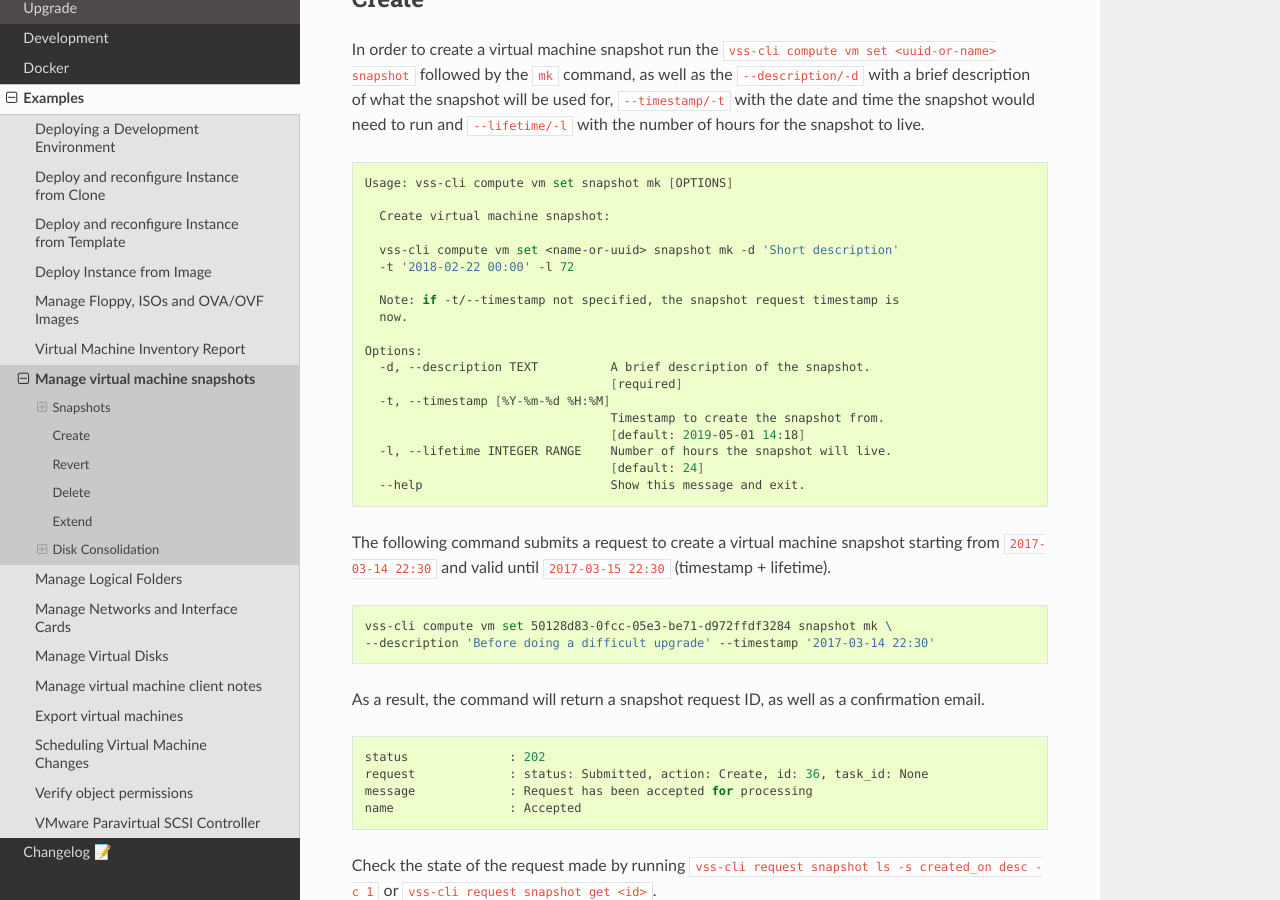
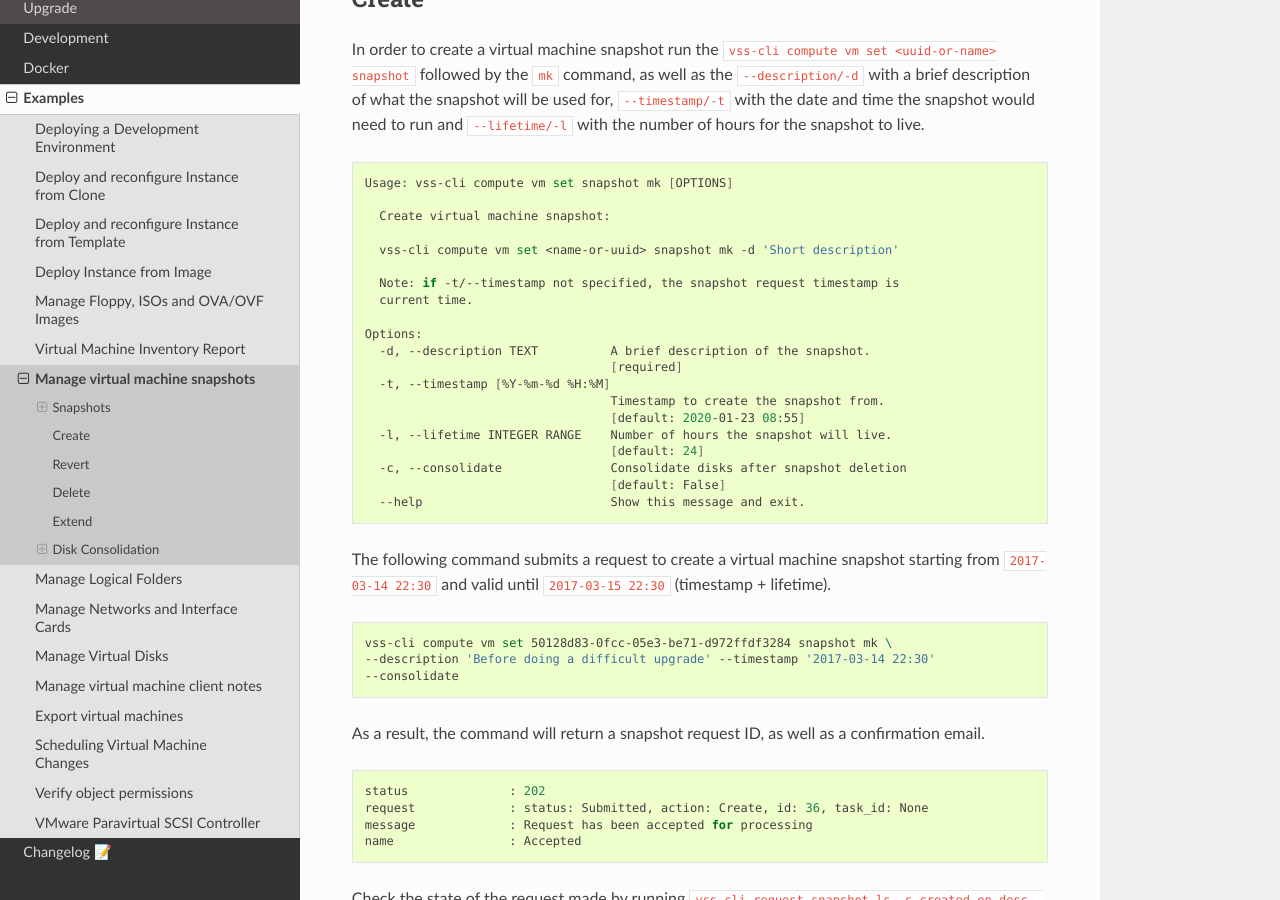
Before and after one commit to EIS-ITS/vss-cli, a Sphinx documentation site: the page built from docs/examples/snapshot.rst, in a window 1280 px wide and 900 px high, scrolled down 1534 px. Built offline with Sphinx 7.4.7 and the Read the Docs theme 2.0.0, drawn with Linux system fonts in a browser that asks for light colours; the version number could not be read and is left out.

Commit message:
Issue #218: ⚡️compute/vm/set/snapshot/mk add --consolidate option - Adding --consolidate to create snapshot command - Updating docs/examples/snapshot.rst - fixes #218

```diff
--- a/docs/examples/snapshot.rst
+++ b/docs/examples/snapshot.rst
@@ -90,19 +90,20 @@ of hours for the snapshot to live.
       Create virtual machine snapshot:
 
       vss-cli compute vm set <name-or-uuid> snapshot mk -d 'Short description'
-      -t '2018-02-22 00:00' -l 72
 
       Note: if -t/--timestamp not specified, the snapshot request timestamp is
-      now.
+      current time.
 
     Options:
       -d, --description TEXT          A brief description of the snapshot.
                                       [required]
       -t, --timestamp [%Y-%m-%d %H:%M]
                                       Timestamp to create the snapshot from.
-                                      [default: 2019-05-01 14:18]
+                                      [default: 2020-01-23 08:55]
       -l, --lifetime INTEGER RANGE    Number of hours the snapshot will live.
                                       [default: 24]
+      -c, --consolidate               Consolidate disks after snapshot deletion
+                                      [default: False]
       --help                          Show this message and exit.
 
 
@@ -114,6 +115,7 @@ snapshot starting from ``2017-03-14 22:30`` and valid until ``2017-03-15 22:30``
 
     vss-cli compute vm set 50128d83-0fcc-05e3-be71-d972ffdf3284 snapshot mk \
     --description 'Before doing a difficult upgrade' --timestamp '2017-03-14 22:30'
+    --consolidate
 
 As a result, the command will return a snapshot request ID, as well
 as a confirmation email.
```
Also changed, not shown: .bumpversion.cfg, 4 other files.
